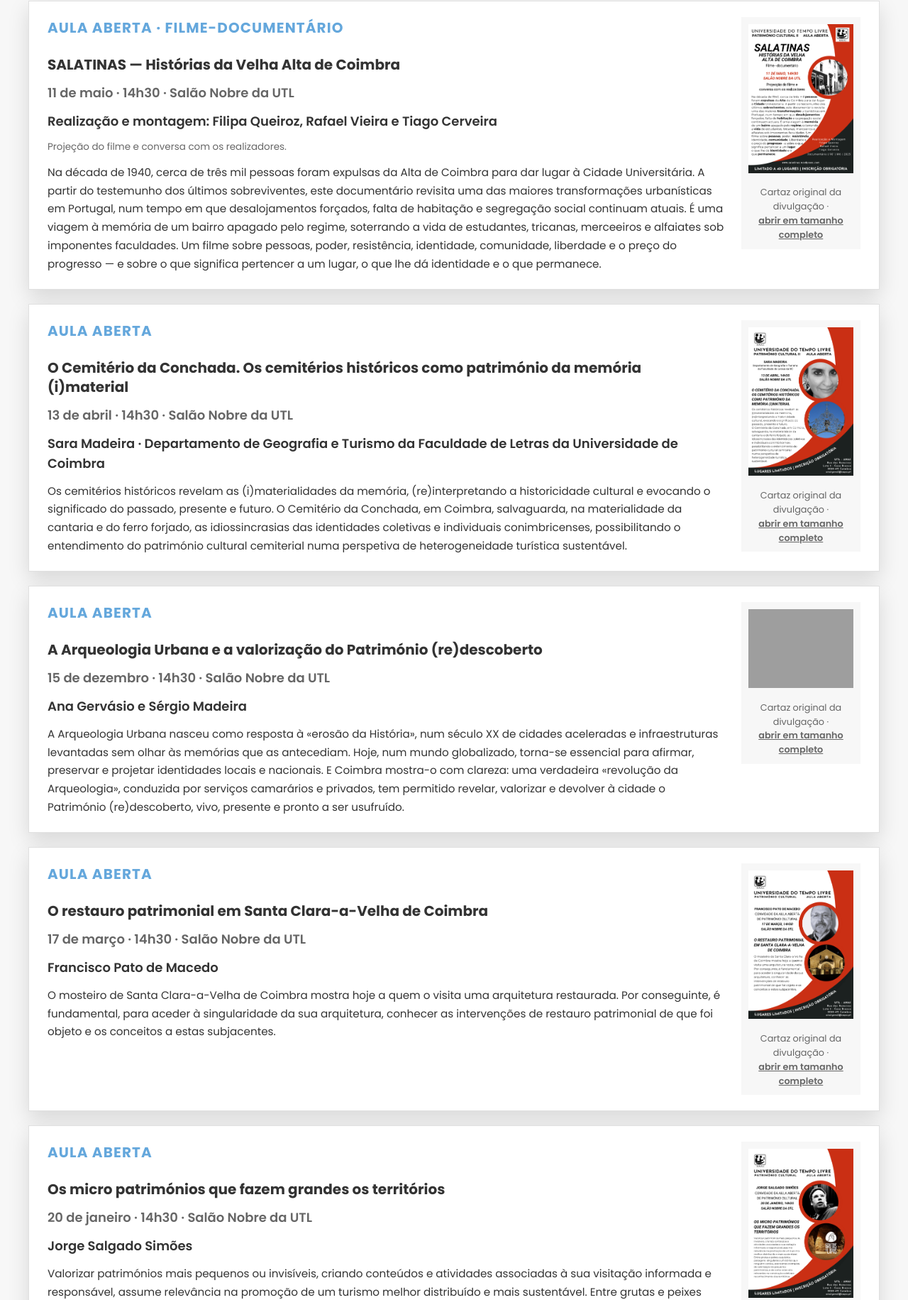
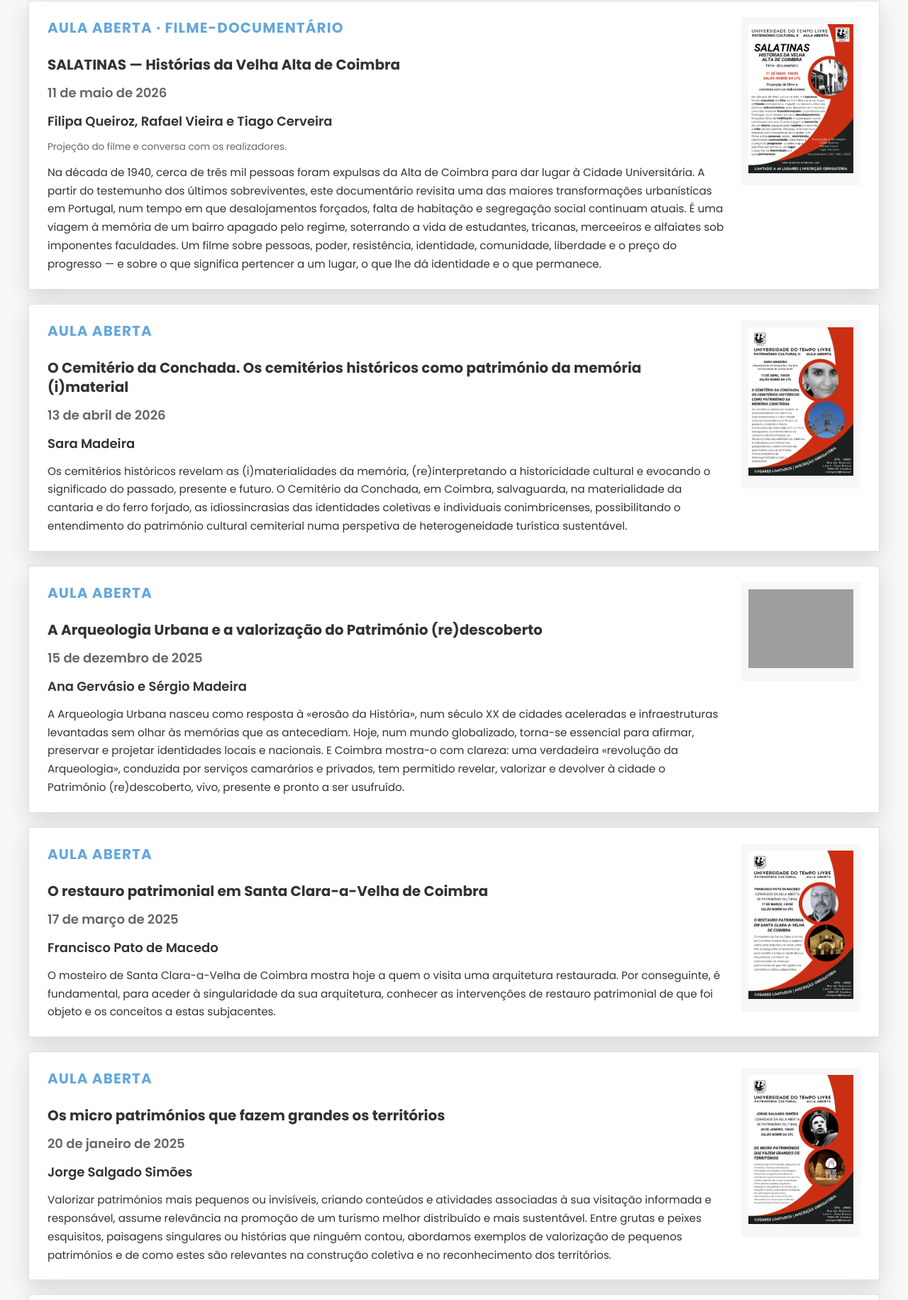
Before and after one commit to patrimonio-utl/patrimonio-utl.github.io, a plain HTML site: page aulas-abertas.html in a window 1280 px wide. Shown: the part 694-2525 px from the top of the page at 71% size. Drawn offline with Linux system fonts and the light colour scheme; grey boxes are pictures that could not be loaded.

Commit message:
Correct open class dates and poster captions

```diff
--- a/aulas-abertas.html
+++ b/aulas-abertas.html
@@ -76,62 +76,62 @@
 <div class="open-class-details">
 <p class="eyebrow">Aula Aberta · Filme-documentário</p>
 <h2>SALATINAS — Histórias da Velha Alta de Coimbra</h2>
-<p class="open-class-date">11 de maio · 14h30 · Salão Nobre da UTL</p>
-<p class="open-class-speaker">Realização e montagem: Filipa Queiroz, Rafael Vieira e Tiago Cerveira</p>
+<p class="open-class-date">11 de maio de 2026</p>
+<p class="open-class-speaker">Filipa Queiroz, Rafael Vieira e Tiago Cerveira</p>
 <p class="open-class-format">Projeção do filme e conversa com os realizadores.</p>
 <p class="open-class-summary">Na década de 1940, cerca de três mil pessoas foram expulsas da Alta de Coimbra para dar lugar à Cidade Universitária. A partir do testemunho dos últimos sobreviventes, este documentário revisita uma das maiores transformações urbanísticas em Portugal, num tempo em que desalojamentos forçados, falta de habitação e segregação social continuam atuais. É uma viagem à memória de um bairro apagado pelo regime, soterrando a vida de estudantes, tricanas, merceeiros e alfaiates sob imponentes faculdades. Um filme sobre pessoas, poder, resistência, identidade, comunidade, liberdade e o preço do progresso — e sobre o que significa pertencer a um lugar, o que lhe dá identidade e o que permanece.</p>
 </div>
-<figure class="open-class-poster"><a href="assets/aulas-abertas/1.png" target="_blank" rel="noopener"><img src="assets/aulas-abertas/1.png" alt="Cartaz original da sessão SALATINAS — Histórias da Velha Alta de Coimbra" loading="lazy"/></a><figcaption>Cartaz original da divulgação · <a href="assets/aulas-abertas/1.png" target="_blank" rel="noopener">abrir em tamanho completo</a></figcaption></figure>
+<figure class="open-class-poster"><a href="assets/aulas-abertas/1.png" target="_blank" rel="noopener"><img src="assets/aulas-abertas/1.png" alt="Cartaz original da sessão SALATINAS — Histórias da Velha Alta de Coimbra" loading="lazy"/></a></figure>
 </article>
 <article class="open-class-card">
 <div class="open-class-details">
 <p class="eyebrow">Aula Aberta</p>
 <h2>O Cemitério da Conchada. Os cemitérios históricos como património da memória (i)material</h2>
-<p class="open-class-date">13 de abril · 14h30 · Salão Nobre da UTL</p>
-<p class="open-class-speaker">Sara Madeira · Departamento de Geografia e Turismo da Faculdade de Letras da Universidade de Coimbra</p>
+<p class="open-class-date">13 de abril de 2026</p>
+<p class="open-class-speaker">Sara Madeira</p>
 <p class="open-class-summary">Os cemitérios históricos revelam as (i)materialidades da memória, (re)interpretando a historicidade cultural e evocando o significado do passado, presente e futuro. O Cemitério da Conchada, em Coimbra, salvaguarda, na materialidade da cantaria e do ferro forjado, as idiossincrasias das identidades coletivas e individuais conimbricenses, possibilitando o entendimento do património cultural cemiterial numa perspetiva de heterogeneidade turística sustentável.</p>
 </div>
-<figure class="open-class-poster"><a href="assets/aulas-abertas/2.png" target="_blank" rel="noopener"><img src="assets/aulas-abertas/2.png" alt="Cartaz original da Aula Aberta de Sara Madeira sobre o Cemitério da Conchada" loading="lazy"/></a><figcaption>Cartaz original da divulgação · <a href="assets/aulas-abertas/2.png" target="_blank" rel="noopener">abrir em tamanho completo</a></figcaption></figure>
+<figure class="open-class-poster"><a href="assets/aulas-abertas/2.png" target="_blank" rel="noopener"><img src="assets/aulas-abertas/2.png" alt="Cartaz original da Aula Aberta de Sara Madeira sobre o Cemitério da Conchada" loading="lazy"/></a></figure>
 </article>
 <article class="open-class-card">
 <div class="open-class-details">
 <p class="eyebrow">Aula Aberta</p>
 <h2>A Arqueologia Urbana e a valorização do Património (re)descoberto</h2>
-<p class="open-class-date">15 de dezembro · 14h30 · Salão Nobre da UTL</p>
+<p class="open-class-date">15 de dezembro de 2025</p>
 <p class="open-class-speaker">Ana Gervásio e Sérgio Madeira</p>
 <p class="open-class-summary">A Arqueologia Urbana nasceu como resposta à «erosão da História», num século XX de cidades aceleradas e infraestruturas levantadas sem olhar às memórias que as antecediam. Hoje, num mundo globalizado, torna-se essencial para afirmar, preservar e projetar identidades locais e nacionais. E Coimbra mostra-o com clareza: uma verdadeira «revolução da Arqueologia», conduzida por serviços camarários e privados, tem permitido revelar, valorizar e devolver à cidade o Património (re)descoberto, vivo, presente e pronto a ser usufruído.</p>
 </div>
-<figure class="open-class-poster"><a href="assets/aulas-abertas/3.png" target="_blank" rel="noopener"><img src="assets/aulas-abertas/3.png" alt="Cartaz original da Aula Aberta com Ana Gervásio e Sérgio Madeira, sobre arqueologia urbana" loading="lazy"/></a><figcaption>Cartaz original da divulgação · <a href="assets/aulas-abertas/3.png" target="_blank" rel="noopener">abrir em tamanho completo</a></figcaption></figure>
+<figure class="open-class-poster"><a href="assets/aulas-abertas/3.png" target="_blank" rel="noopener"><img src="assets/aulas-abertas/3.png" alt="Cartaz original da Aula Aberta com Ana Gervásio e Sérgio Madeira, sobre arqueologia urbana" loading="lazy"/></a></figure>
 </article>
 <article class="open-class-card">
 <div class="open-class-details">
 <p class="eyebrow">Aula Aberta</p>
 <h2>O restauro patrimonial em Santa Clara-a-Velha de Coimbra</h2>
-<p class="open-class-date">17 de março · 14h30 · Salão Nobre da UTL</p>
+<p class="open-class-date">17 de março de 2025</p>
 <p class="open-class-speaker">Francisco Pato de Macedo</p>
 <p class="open-class-summary">O mosteiro de Santa Clara-a-Velha de Coimbra mostra hoje a quem o visita uma arquitetura restaurada. Por conseguinte, é fundamental, para aceder à singularidade da sua arquitetura, conhecer as intervenções de restauro patrimonial de que foi objeto e os conceitos a estas subjacentes.</p>
 </div>
-<figure class="open-class-poster"><a href="assets/aulas-abertas/4.png" target="_blank" rel="noopener"><img src="assets/aulas-abertas/4.png" alt="Cartaz original da Aula Aberta de Francisco Pato de Macedo, sobre o restauro patrimonial em Santa Clara-a-Velha" loading="lazy"/></a><figcaption>Cartaz original da divulgação · <a href="assets/aulas-abertas/4.png" target="_blank" rel="noopener">abrir em tamanho completo</a></figcaption></figure>
+<figure class="open-class-poster"><a href="assets/aulas-abertas/4.png" target="_blank" rel="noopener"><img src="assets/aulas-abertas/4.png" alt="Cartaz original da Aula Aberta de Francisco Pato de Macedo, sobre o restauro patrimonial em Santa Clara-a-Velha" loading="lazy"/></a></figure>
 </article>
 <article class="open-class-card">
 <div class="open-class-details">
 <p class="eyebrow">Aula Aberta</p>
 <h2>Os micro patrimónios que fazem grandes os territórios</h2>
-<p class="open-class-date">20 de janeiro · 14h30 · Salão Nobre da UTL</p>
+<p class="open-class-date">20 de janeiro de 2025</p>
 <p class="open-class-speaker">Jorge Salgado Simões</p>
 <p class="open-class-summary">Valorizar patrimónios mais pequenos ou invisíveis, criando conteúdos e atividades associadas à sua visitação informada e responsável, assume relevância na promoção de um turismo melhor distribuído e mais sustentável. Entre grutas e peixes esquisitos, paisagens singulares ou histórias que ninguém contou, abordamos exemplos de valorização de pequenos patrimónios e de como estes são relevantes na construção coletiva e no reconhecimento dos territórios.</p>
 </div>
-<figure class="open-class-poster"><a href="assets/aulas-abertas/5.png" target="_blank" rel="noopener"><img src="assets/aulas-abertas/5.png" alt="Cartaz original da Aula Aberta de Jorge Salgado Simões, sobre micro patrimónios e territórios" loading="lazy"/></a><figcaption>Cartaz original da divulgação · <a href="assets/aulas-abertas/5.png" target="_blank" rel="noopener">abrir em tamanho completo</a></figcaption></figure>
+<figure class="open-class-poster"><a href="assets/aulas-abertas/5.png" target="_blank" rel="noopener"><img src="assets/aulas-abertas/5.png" alt="Cartaz original da Aula Aberta de Jorge Salgado Simões, sobre micro patrimónios e territórios" loading="lazy"/></a></figure>
 </article>
 <article class="open-class-card">
 <div class="open-class-details">
 <p class="eyebrow">Aula Aberta</p>
 <h2>ao POSTIGO contigo...</h2>
-<p class="open-class-date">16 de dezembro · 14h30 · Salão Nobre da UTL</p>
+<p class="open-class-date">16 de dezembro de 2024</p>
 <p class="open-class-speaker">Victor Costa</p>
 <p class="open-class-summary">Victor Costa, artista plástico natural de Coimbra e curador reconhecido, esteve presente na aula de Património Cultural para falar sobre o projeto patrimonial «ao POSTIGO contigo...». Comissário da intervenção artística em Almalaguês, Victor Costa coordena um projeto inovador que envolve 20 artistas nacionais e internacionais, que deram vida aos ambientes de tecelagem tradicional através de pintura e escultura em postigos históricos da freguesia.</p>
 </div>
-<figure class="open-class-poster"><a href="assets/aulas-abertas/6.png" target="_blank" rel="noopener"><img src="assets/aulas-abertas/6.png" alt="Cartaz original da Aula Aberta com Victor Costa, sobre o projeto ao POSTIGO contigo..." loading="lazy"/></a><figcaption>Cartaz original da divulgação · <a href="assets/aulas-abertas/6.png" target="_blank" rel="noopener">abrir em tamanho completo</a></figcaption></figure>
+<figure class="open-class-poster"><a href="assets/aulas-abertas/6.png" target="_blank" rel="noopener"><img src="assets/aulas-abertas/6.png" alt="Cartaz original da Aula Aberta com Victor Costa, sobre o projeto ao POSTIGO contigo..." loading="lazy"/></a></figure>
 </article>
 </div>
 </div>
```
